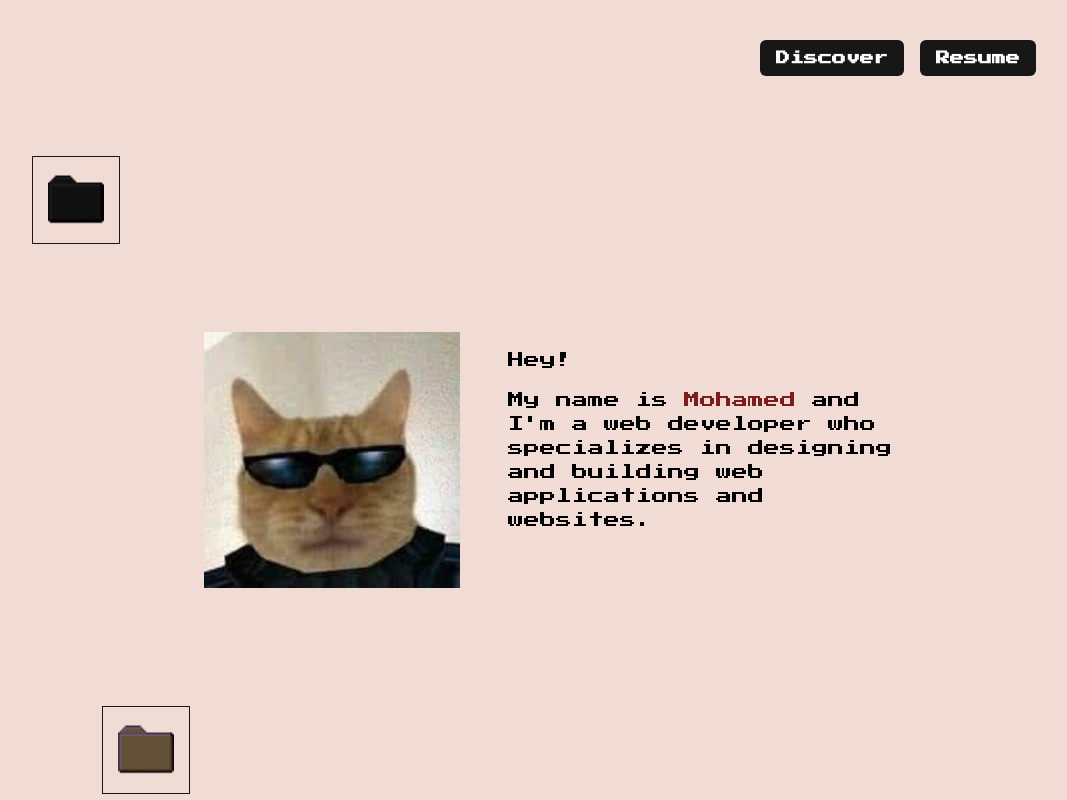
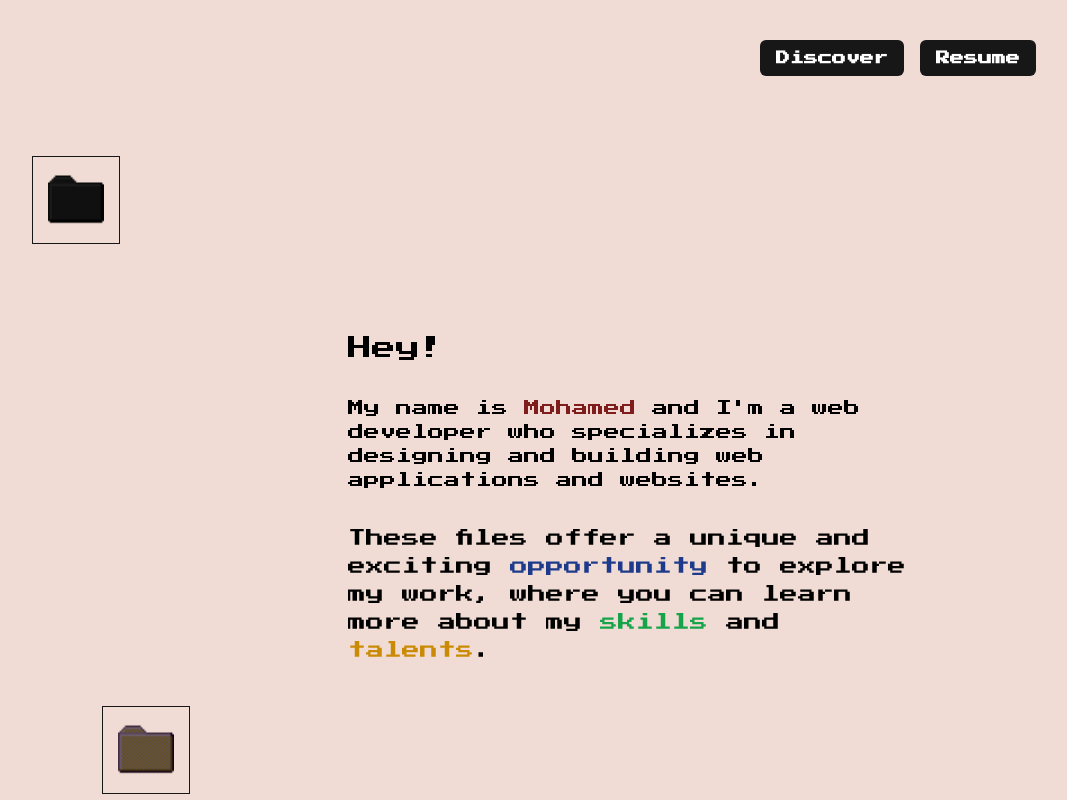
Before and after one commit to Moh-alshaibi/My-Portfolio-, a React (Vite) app: page / in a window 1280 px wide. Shown: the top 800 px of the page, without its empty margins (148-1215 px from the left). Built offline with nearby package versions, Linux system fonts and the light colour scheme.

Commit message:
Updated the front page

```diff
--- a/src/App.jsx
+++ b/src/App.jsx
@@ -1,11 +1,20 @@
+import { createBrowserRouter, RouterProvider, Route } from "react-router-dom";
 import React, { useRef } from "react";
 import Nav from "./components/Nav";
 import Aboutme from "./components/Aboutme";
 import Contact from "./components/Contact";
 import Experience from "./components/Experience";
 import Projects from "./components/Projects";
+import Test from "./pages/Test";
 
 // plain js goes here
+
+const router = createBrowserRouter([
+  {
+    path: "/",
+    element: <Test />,
+  },
+]);
 
 const App = () => {
   const aboutMeRef = useRef(null);
@@ -15,15 +24,23 @@ const App = () => {
 
   return (
     <div>
+      {/* <RouterProvider router={router}> */}
       <Nav handleDiscoverClick={handleDiscoverClick} />
       <div className="flex justify-center mt-64 ml-28">
-        <img src="./src/assets/img/me.png" alt="" className="" />
+        {/* <img src="./src/assets/img/me.png" alt="" className="" /> */}
         <div>
-          <p className="ml-12 mt-4">Hey!</p>
-          <p className="ml-12 mt-4 w-96">
+          <p className="ml-96 text-2xl">Hey!</p>
+          <p className="ml-96 mt-8 w-1/2">
             My name is <span className="text-red-900">Mohamed</span> and I'm a
             web developer who specializes in designing and building web
             applications and websites.
+          </p>
+          <p className="ml-96 mt-8 w-1/2 text-lg">
+            These files offer a unique and exciting{" "}
+            <span className="text-blue-900">opportunity</span> to explore my
+            work, where you can learn more about my{" "}
+            <span className="text-green-600">skills</span> and{" "}
+            <span className="text-yellow-600">talents</span>.
           </p>
         </div>
       </div>
@@ -33,10 +50,9 @@ const App = () => {
         <Experience />
         <Projects />
       </div>
-
-      <footer className="testin flex justify-center pt-38 text-sm p-14 bg-neutral-900 text-white">
+      <footer className="flex justify-center pt-38 text-sm p-14 bg-neutral-900 text-white">
         <div>
-          <p className="p-2 hover:text-yellow-200">
+          <p className="p-2 hover:text-red-300">
             Copyright © 2023 Mohamed Al-Shaibi
           </p>
           <div className="social-links">
@@ -76,7 +92,9 @@ const App = () => {
           </div>
         </div>
       </footer>
+      {/* </RouterProvider> */}
     </div>
   );
 };
+
 export default App;
```
